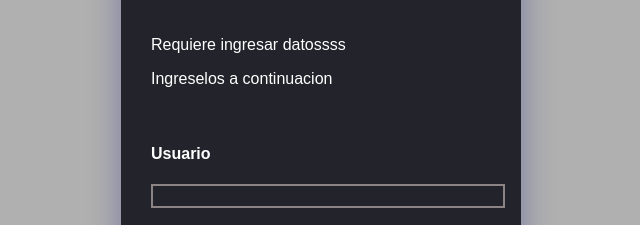
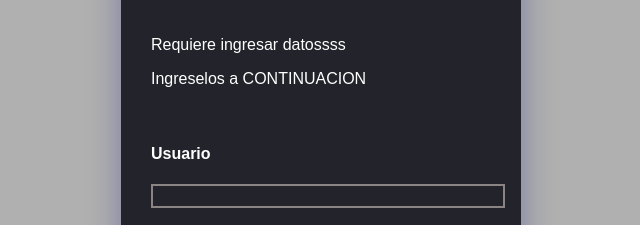
Before and after one commit to Lech-Col/Contactos-, a plain HTML site: page index.html in a window 1280 px wide. Shown: the part 240-465 px from the top of the page, 319-959 px from the left. Drawn offline with Linux system fonts and the light colour scheme.

Commit message:
AGREGUE CONTINUACION

```diff
--- a/index.html
+++ b/index.html
@@ -13,7 +13,7 @@
 
         <div class="titulo">
             <p>Requiere ingresar datossss</p>
-            <p>Ingreselos a continuacion</p>
+            <p>Ingreselos a CONTINUACION</p>
         </div>
 
         <div >
```
